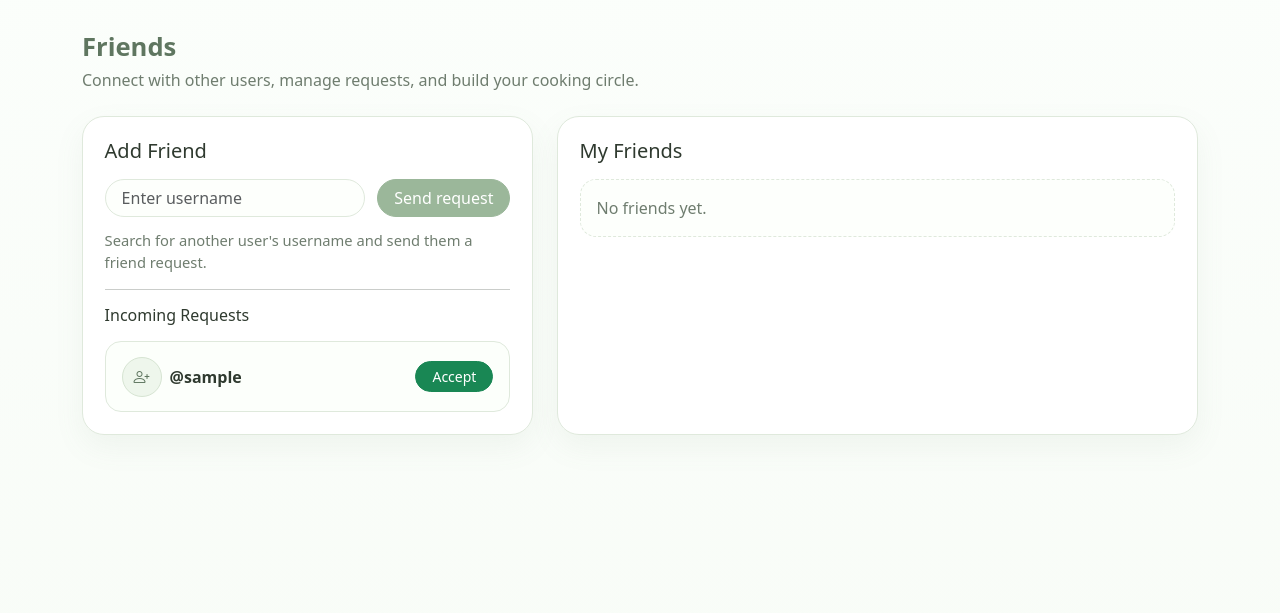
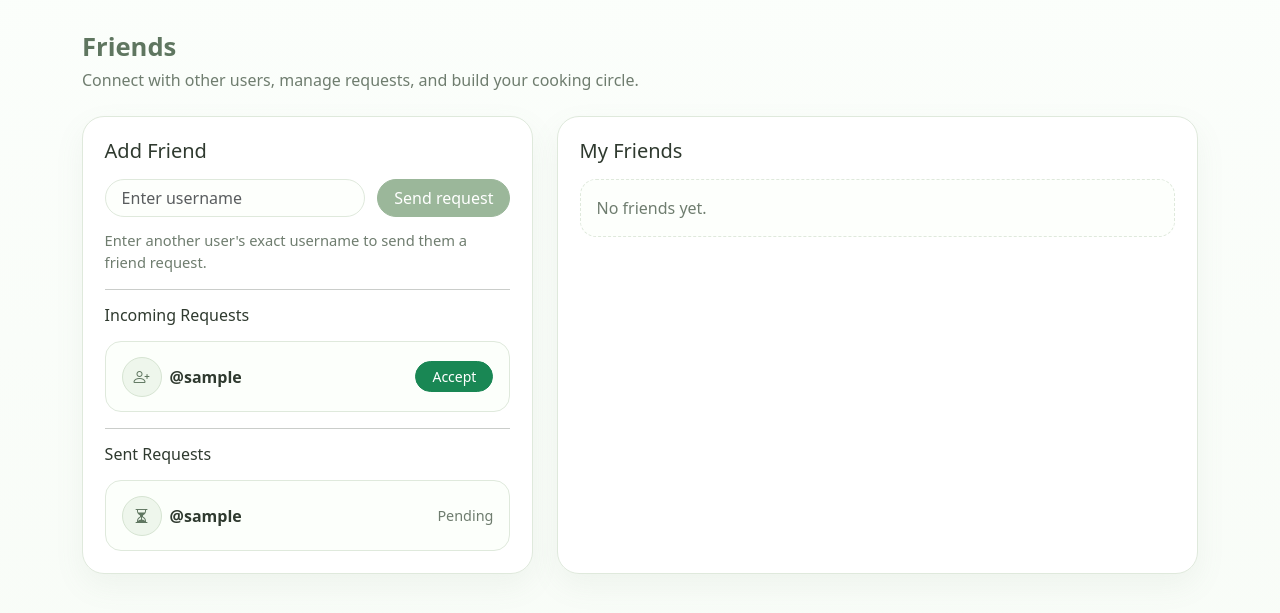
Before and after one commit to HibaBaig/find_my_recipe_team_3A, a Django app: page /friends/ in a window 1280 px wide. Shown: the part 57-670 px from the top of the page. Run offline with Django 5.2, Linux system fonts and the light colour scheme; a user stored in the database is signed in; tables that the repository leaves empty hold one stand-in row (values such as "Sample post").

Commit message:
friend adding issue and log out issue fixed

```diff
--- a/config/settings.py
+++ b/config/settings.py
@@ -120,7 +120,8 @@ STATIC_URL = 'static/'
 # Media files (uploaded images)
 MEDIA_URL = '/media/'
 MEDIA_ROOT = BASE_DIR
-
+LOGIN_REDIRECT_URL = '/'
+LOGOUT_REDIRECT_URL = '/'
 # Default primary key field type
 # https://docs.djangoproject.com/en/5.2/ref/settings/#default-auto-field
 
--- a/recipes/views.py
+++ b/recipes/views.py
@@ -253,12 +253,30 @@ def profile(request):
     })
 
 
+from django.contrib import messages
+from django.contrib.auth import login
+from django.contrib.auth.decorators import login_required
+from django.contrib.auth.models import User
+from django.db.models import Q
+from django.http import HttpResponseForbidden, JsonResponse
+from django.shortcuts import get_object_or_404, redirect, render
+from django.views.decorators.http import require_POST
+
+from .forms import RecipeForm, ProfileForm, CommentForm, SignUpForm
+from .models import Recipe, Ingredient, RecipeIngredient, SavedRecipe, Friendship, Profile, Tag
+
+
 @login_required
 def friends(request):
     incoming = Friendship.objects.filter(
         to_user=request.user,
         status=Friendship.PENDING
     ).select_related("from_user")
+
+    sent_requests = Friendship.objects.filter(
+        from_user=request.user,
+        status=Friendship.PENDING
+    ).select_related("to_user")
 
     accepted_out = Friendship.objects.filter(
         from_user=request.user,
@@ -280,11 +298,13 @@ def friends(request):
 
     return render(request, "friends.html", {
         "incoming": incoming,
+        "sent_requests": sent_requests,
         "friends_list": friends_list,
     })
 
 
 @login_required
+@require_POST
 def add_friend(request):
     username = (request.POST.get("username") or "").strip()
 
@@ -292,26 +312,76 @@ def add_friend(request):
         messages.error(request, "Enter a username.")
         return redirect("recipes:friends")
 
-    if username == request.user.username:
+    if username.lower() == request.user.username.lower():
         messages.error(request, "You can't add yourself.")
         return redirect("recipes:friends")
 
-    to_user = User.objects.filter(username=username).first()
+    to_user = User.objects.filter(username__iexact=username).first()
 
     if not to_user:
-        messages.error(request, "User not found.")
+        messages.error(request, f"No user found with username '{username}'.")
         return redirect("recipes:friends")
 
-    obj, created = Friendship.objects.get_or_create(
+
+    already_friends = Friendship.objects.filter(
+        (
+            Q(from_user=request.user, to_user=to_user) |
+            Q(from_user=to_user, to_user=request.user)
+        ),
+        status=Friendship.ACCEPTED
+    ).exists()
+
+    if already_friends:
+        messages.info(request, f"You are already friends with {to_user.username}.")
+        return redirect("recipes:friends")
+
+
+    reverse_request = Friendship.objects.filter(
+        from_user=to_user,
+        to_user=request.user,
+        status=Friendship.PENDING
+    ).first()
+
+    if reverse_request:
+        reverse_request.status = Friendship.ACCEPTED
+        reverse_request.save()
+        messages.success(request, f"You are now friends with {to_user.username}.")
+        return redirect("recipes:friends")
+
+
+    existing_request = Friendship.objects.filter(
         from_user=request.user,
-        to_user=to_user
+        to_user=to_user,
+        status=Friendship.PENDING
+    ).first()
+
+    if existing_request:
+        messages.info(request, f"Friend request already sent to {to_user.username}.")
+        return redirect("recipes:friends")
+
+    Friendship.objects.create(
+        from_user=request.user,
+        to_user=to_user,
+        status=Friendship.PENDING
+    )
+    messages.success(request, f"Friend request sent to {to_user.username}.")
+    return redirect("recipes:friends")
+
+
+@login_required
+@require_POST
+def accept_friend(request, req_id):
+    fr = get_object_or_404(
+        Friendship,
+        id=req_id,
+        to_user=request.user,
+        status=Friendship.PENDING
     )
 
-    if created:
-        messages.success(request, f"Friend request sent to {to_user.username}.")
-    else:
-        messages.info(request, "Request already exists.")
+    fr.status = Friendship.ACCEPTED
+    fr.save()
 
+    messages.success(request, f"You are now friends with {fr.from_user.username}.")
     return redirect("recipes:friends")
 
 
--- a/templates/base.html
+++ b/templates/base.html
@@ -28,7 +28,11 @@
   {% if user.is_authenticated %}
     <a class="btn btn-outline-secondary btn-sm" href="{% url 'recipes:friends' %}">Friends</a>
     <a class="btn btn-primary btn-sm" href="{% url 'recipes:profile' %}">Profile</a>
-        <a class="btn btn-outline-dark btn-sm" href="{% url 'logout' %}">Logout</a>
+
+    <form method="post" action="{% url 'logout' %}" class="d-inline">
+      {% csrf_token %}
+      <button class="btn btn-outline-dark btn-sm" type="submit">Logout</button>
+    </form>
   {% else %}
     <a class="btn btn-outline-dark btn-sm" href="{% url 'login' %}">Login</a>
     <a class="btn btn-primary btn-sm" href="{% url 'recipes:signup' %}">Sign up</a>
--- a/templates/friends.html
+++ b/templates/friends.html
@@ -22,7 +22,7 @@
         </form>
 
         <p class="friend-hint">
-          Search for another user's username and send them a friend request.
+          Enter another user's exact username to send them a friend request.
         </p>
 
         <hr>
@@ -37,12 +37,30 @@
               <span>@{{ req.from_user.username }}</span>
             </div>
 
-            <a class="btn btn-success btn-sm" href="{% url 'recipes:accept_friend' req.id %}">
-              Accept
-            </a>
+            <form method="post" action="{% url 'recipes:accept_friend' req.id %}">
+              {% csrf_token %}
+              <button class="btn btn-success btn-sm" type="submit">Accept</button>
+            </form>
           </div>
         {% empty %}
           <div class="empty-state">No incoming requests.</div>
+        {% endfor %}
+
+        <hr>
+
+        <h6 class="mb-3">Sent Requests</h6>
+        {% for req in sent_requests %}
+          <div class="friend-list-item">
+            <div class="friend-chip">
+              <span class="friend-chip-icon">
+                <i class="bi bi-hourglass-split"></i>
+              </span>
+              <span>@{{ req.to_user.username }}</span>
+            </div>
+            <span class="item-meta">Pending</span>
+          </div>
+        {% empty %}
+          <div class="empty-state">No sent requests.</div>
         {% endfor %}
       </div>
     </div>
```
Lines whose indentation alone changed are shown as unchanged.
